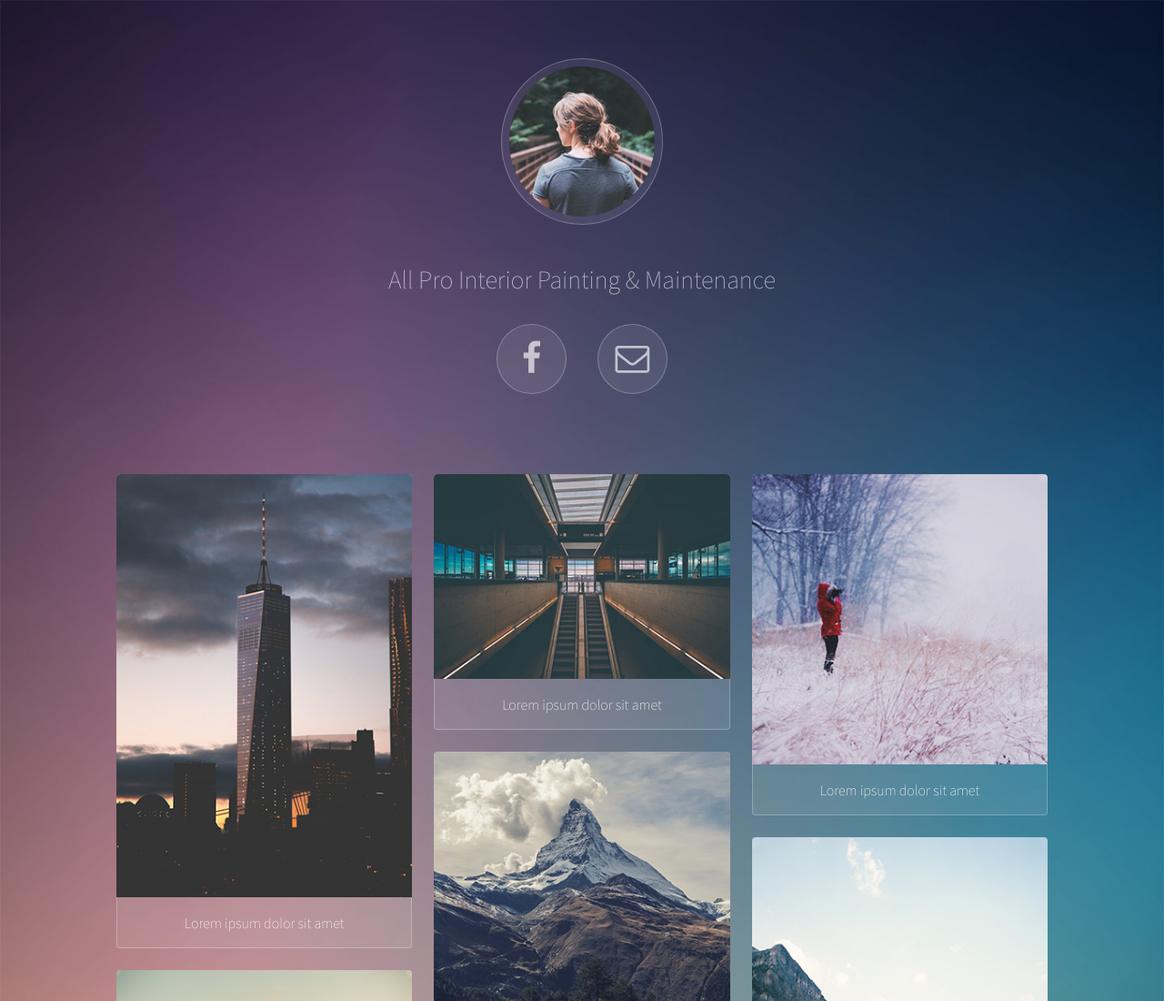
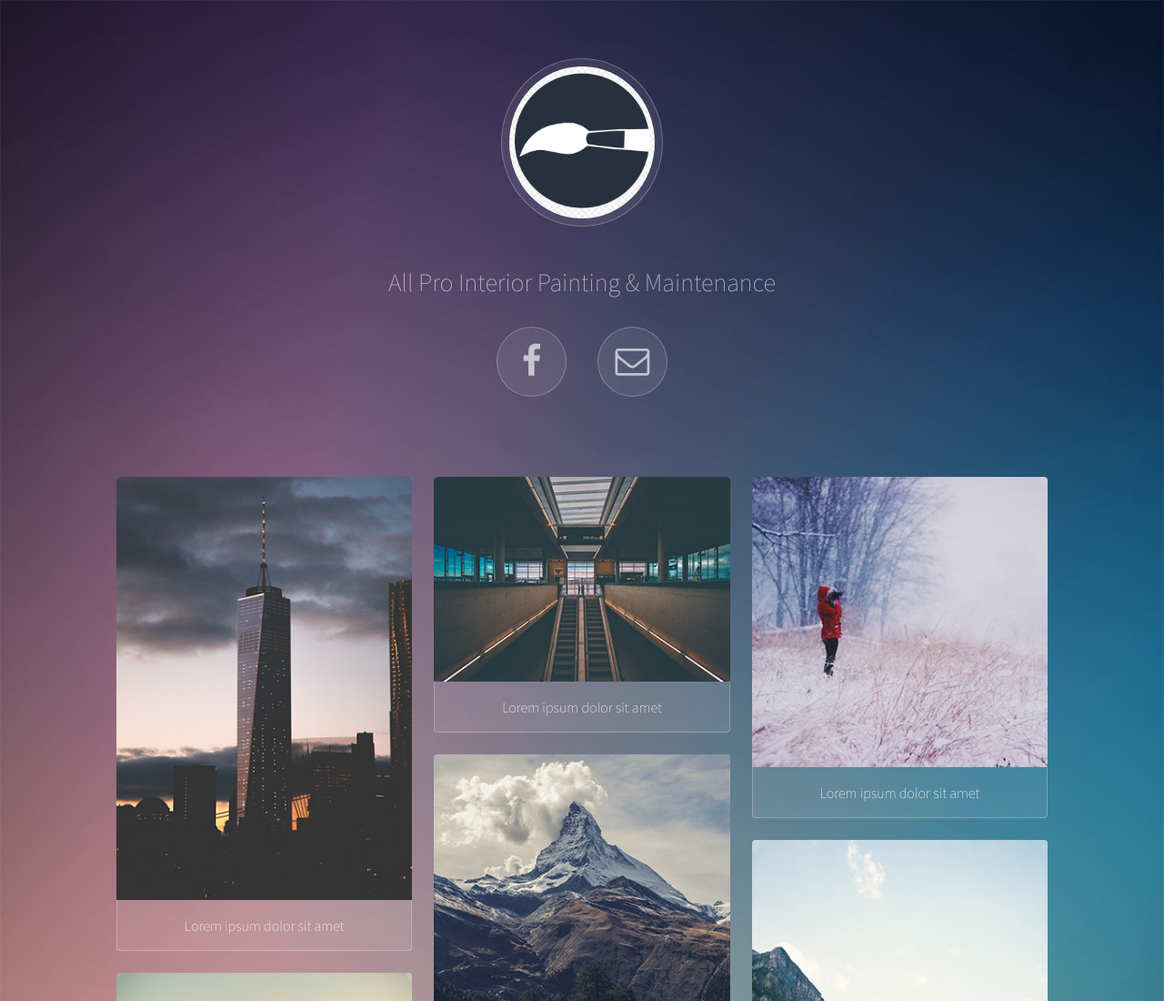
Before and after one commit to AP-Admin6089/Website, a plain HTML site: page index.html in a window 1280 px wide. Shown: the top 1100 px of the page at 91% size. Drawn offline with Linux system fonts and the light colour scheme.

Commit message:
Update index.html

```diff
--- a/index.html
+++ b/index.html
@@ -18,7 +18,7 @@
 
 				<!-- Header -->
 					<header id="header">
-						<span class="avatar"><img src="images/avatar.jpg" alt="" /></span>
+						<span class="avatar"><img src="images/3-36010_paint-brush-png-logo-transparent-png.png" alt="" /></span>
 						<h1>All Pro Interior Painting & Maintenance<h1>
 
 						<ul class="icons">
```
